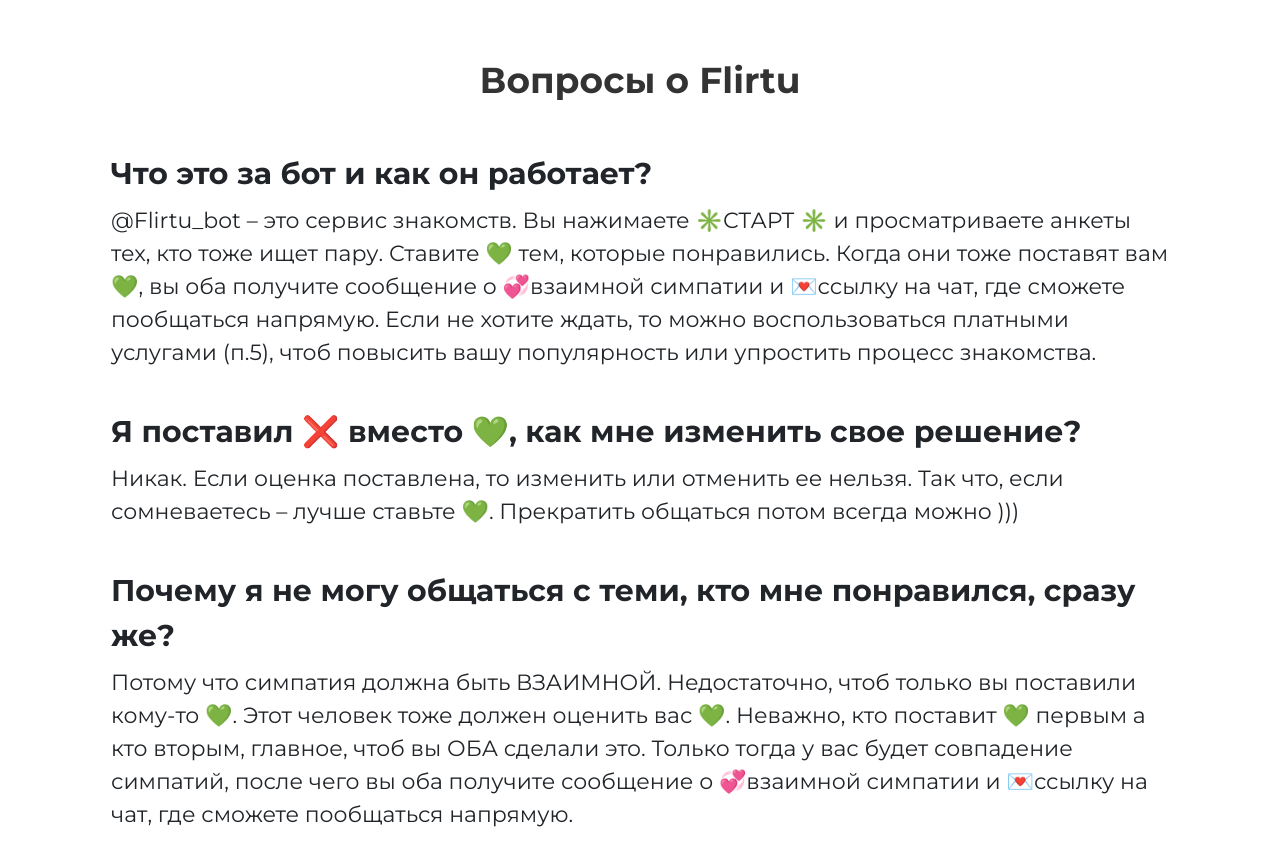
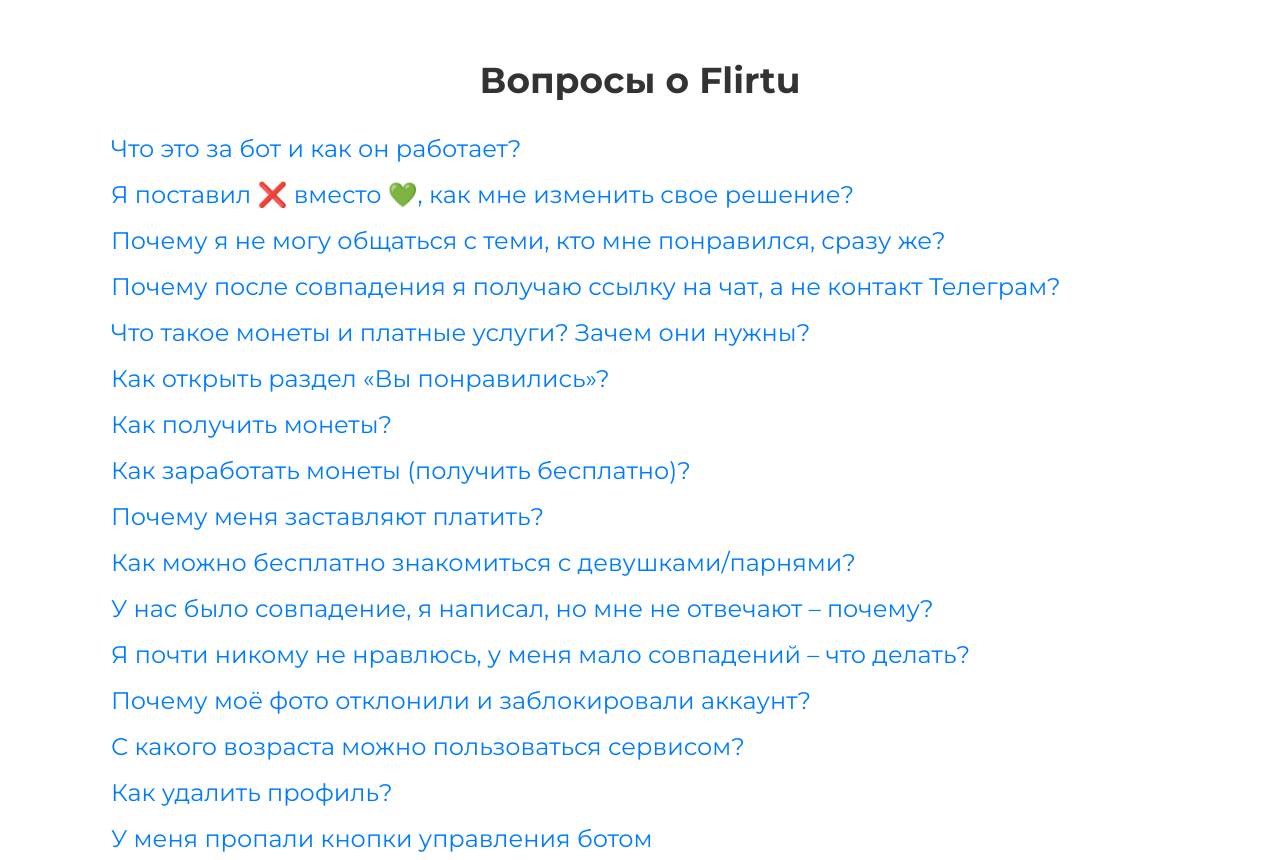
Before and after one commit to KarinaDesyatnik/flirtu, a plain HTML site: page faq.html in a window 1280 px wide. Shown: the top 860 px of the page. Drawn offline with nearby package versions, Linux system fonts and the light colour scheme.

Commit message:
menu link in footer and question list in faq page

```diff
--- a/faq.html
+++ b/faq.html
@@ -16,19 +16,38 @@
     <div class="container-fluid">
       <h2>Вопросы о Flirtu</h2>
 
-      <h3>Что это за бот и как он работает?</h3>
+      <div class="faq__question-list">
+        <a href="#1">Что это за бот и как он работает?</a>
+        <a href="#2">Я поставил ❌ вместо 💚, как мне изменить свое решение?</a>
+        <a href="#3">Почему я не могу общаться с теми, кто мне понравился, сразу же?</a>
+        <a href="#4">Почему после совпадения я получаю ссылку на чат, а не контакт Телеграм?</a>
+        <a href="#5">Что такое монеты и платные услуги? Зачем они нужны?</a>
+        <a href="#6">Как открыть раздел «Вы понравились»?</a>
+        <a href="#7">Как получить монеты?</a>
+        <a href="#8">Как заработать монеты (получить бесплатно)?</a>
+        <a href="#9">Почему меня заставляют платить?</a>
+        <a href="#10">Как можно бесплатно знакомиться с девушками/парнями?</a>
+        <a href="#11">У нас было совпадение, я написал, но мне не отвечают – почему?</a>
+        <a href="#12">Я почти никому не нравлюсь, у меня мало совпадений – что делать?</a>
+        <a href="#13">Почему моё фото отклонили и заблокировали аккаунт?</a>
+        <a href="#14">С какого возраста можно пользоваться сервисом?</a>
+        <a href="#15">Как удалить профиль?</a>
+        <a href="#16">У меня пропали кнопки управления ботом</a>
+      </div>
+
+      <h3 id="1">Что это за бот и как он работает?</h3>
       <p> @Flirtu_bot – это сервис знакомств. Вы нажимаете ✳️СТАРТ ✳️ и просматриваете анкеты тех, кто тоже ищет пару.
 Ставите 💚 тем, которые понравились.
 Когда они тоже поставят вам 💚, вы оба получите сообщение о 💞взаимной симпатии и 💌ссылку на чат, где сможете пообщаться напрямую.
 Если не хотите ждать, то можно воспользоваться платными услугами (п.5), чтоб повысить вашу популярность или упростить процесс знакомства.</p>
 
-<h3>Я поставил ❌ вместо 💚, как мне изменить свое решение?</h3>
+<h3 id="2">Я поставил ❌ вместо 💚, как мне изменить свое решение?</h3>
 <p>
   Никак. Если оценка поставлена, то изменить или отменить ее нельзя.
 Так что, если сомневаетесь – лучше ставьте 💚. Прекратить общаться потом всегда можно )))
 </p>
 
-<h3>
+<h3 id="3">
   Почему я не могу общаться с теми, кто мне понравился, сразу же?
 </h3>
 <p>
@@ -37,13 +56,13 @@
 Неважно, кто поставит 💚 первым а кто вторым, главное, чтоб вы ОБА сделали это. Только тогда у вас будет совпадение симпатий, после чего вы оба получите сообщение о 💞взаимной симпатии и 💌ссылку на чат, где сможете пообщаться напрямую.
 </p>
 
-<h3>Почему после совпадения я получаю ссылку на чат, а не контакт Телеграм?</h3>
+<h3 id="4">Почему после совпадения я получаю ссылку на чат, а не контакт Телеграм?</h3>
 <p>
   Контакты пользователей – это личная информация, мы не можем распространять их. Только сами пользователи могут решать, кому сообщать свои контакты, а кому нет.
 Чат – это возможность пообщаться с собеседником и решить, хотите ли вы продолжать общение и дать ему свои контакты.
 </p>
 
-<h3>Что такое монеты и платные услуги? Зачем они нужны?</h3>
+<h3 id="5">Что такое монеты и платные услуги? Зачем они нужны?</h3>
 <p>
   Монеты – это валюта бота для приобретения/открытия дополнительных платных услуг, которые могут ускорить и облегчить процесс знакомства или повысить вашу популярность:
 - 🚀Priority – это функция, которая продвигает вашу анкету на приоритетные места в показе для всех пользователей, и они видят вас вне очереди. Вы сразу заметите, как повысилась ваша популярность и увеличилось количество совпадений )))
@@ -53,7 +72,7 @@
 - Ускорение временного лимита при показе анкет для тех, кто не любит ждать
 </p>
 
-<h3>
+<h3 id="6">
  Как открыть раздел «Вы понравились»?
 </h3>
 <p>
@@ -62,37 +81,37 @@
 </p>
   <img src="img/faq.jpg" alt="" class="faq-img">
 
-<h3>Как получить монеты?</h3>
+<h3 id="7">Как получить монеты?</h3>
 <p>Вам нужно зайти в раздел 💰Монеты. Там есть подробная инструкция, для чего их можно использовать и как приобрести. Возможны различные способы оплаты.</p>
 
-<h3>Как заработать монеты (получить бесплатно)?</h3>
+<h3 id="8">Как заработать монеты (получить бесплатно)?</h3>
 <p>В настоящее время такая функция отсутствует. Возможно, она появится позже.</p>
 
-<h3>Почему меня заставляют платить?</h3>
+<h3 id="9">Почему меня заставляют платить?</h3>
 <p>Вас никто не заставляет платить. Весь базовый функционал, необходимый для знакомства, доступен бесплатно. А пользоваться платными услугами или нет – это исключительно ваше желание и решение.</p>
 
-<h3>Как можно бесплатно знакомиться с девушками/парнями?</h3>
+<h3 id="10">Как можно бесплатно знакомиться с девушками/парнями?</h3>
 <p>Нажимайте ✳️СТАРТ ✳️(п.1).
 Там собраны анкеты всех пользователей, подходящие под ваши условия поиска – и тех, кому вы уже понравились, и тех, кто вас еще не видел. </p>
 
-<h3>У нас было совпадение, я написал, но мне не отвечают – почему?</h3>
+<h3 id="11">У нас было совпадение, я написал, но мне не отвечают – почему?</h3>
 <p>Ответить на этот вопрос может только тот, кто вам не отвечает.
 При получении сообщения пользователь получает звуковое уведомление о входящем сообщении, а также указание на непрочитанные сообщения в кнопках главного меню.
 Не отвечать могут по многим причинам - возможно, этот человек сейчас занят, не сидит постоянно в боте или уже познакомился с кем-то еще. Мы не можем заставить пользователей отвечать вам.
 Но мы можем вернуть вам монеты, потраченные на открытие контакта из «💗Вы понравились», если в течение 5 суток после возникновения совпадения вам так и не ответили.</p>
 
-<h3>Я почти никому не нравлюсь, у меня мало совпадений – что делать?</h3>
+<h3 id="12">Я почти никому не нравлюсь, у меня мало совпадений – что делать?</h3>
 <p>Позаботьтесь о том, чтоб ваша анкета выглядела привлекательно и интересно: загрузите хорошее, действительно хорошее селфи, яркое, красивое. Заполните раздел «О себе» - напишите немного о том, каких отношений вы ищете, о своих вкусах и интересах.
 Также вы можете воспользоваться функцией 🚀Priority для увеличения вашей популярности и показа вашей анкеты другим пользователям без очереди.</p>
 
-<h3>Почему моё фото отклонили и заблокировали аккаунт?</h3>
+<h3 id="13">Почему моё фото отклонили и заблокировали аккаунт?</h3>
 <p>Потому что это фото или иные данные профиля не соответствуют правилам сервиса.
 Например – изображение или иные данные плохого качества / не содержит лица / взято из интернета / содержит адреса или контакты / относятся к лицу, не достигшему 18 лет или ребенку / содержат рекламу или торговые предложения и т.д.</p>
 
-<h3>С какого возраста можно пользоваться сервисом?</h3>
+<h3 id="14">С какого возраста можно пользоваться сервисом?</h3>
 <p>С 18 лет.</p>
 
-<h3>Как удалить профиль?</h3>
+<h3 id="15">Как удалить профиль?</h3>
 <p>
 В настоящее время пользователи не могут сделать этого самостоятельно.
 Для удаления профиля необходимо обратиться в техподдержку сервиса по адресу @Flirtu_support.
@@ -100,7 +119,7 @@
 Также, пожалуйста, указывайте причину удаления – нам очень важно знать это, чтоб сделать сервис лучше ))
 </p>
 
-<h3>У меня пропали кнопки управления ботом</h3>
+<h3 id="16">У меня пропали кнопки управления ботом</h3>
 <p>Нажмите сюда:</p>
 <img src="img/faq2.jpg" alt="" class="faq-img">
 
```
Also changed, not shown: index.html (+6 -1 lines), css/style.min.css.
